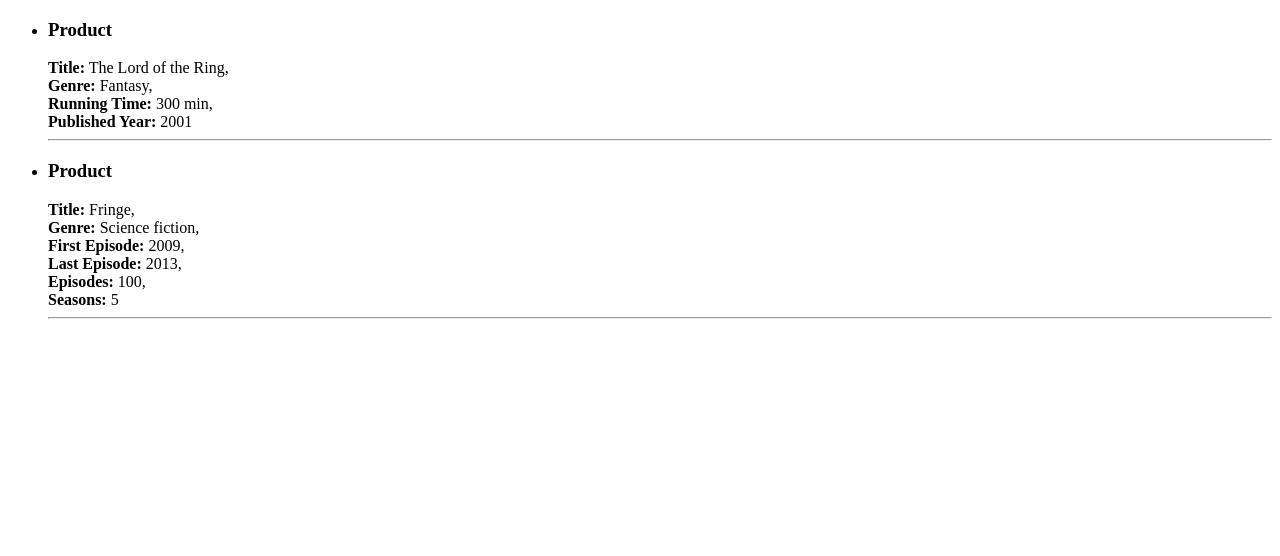
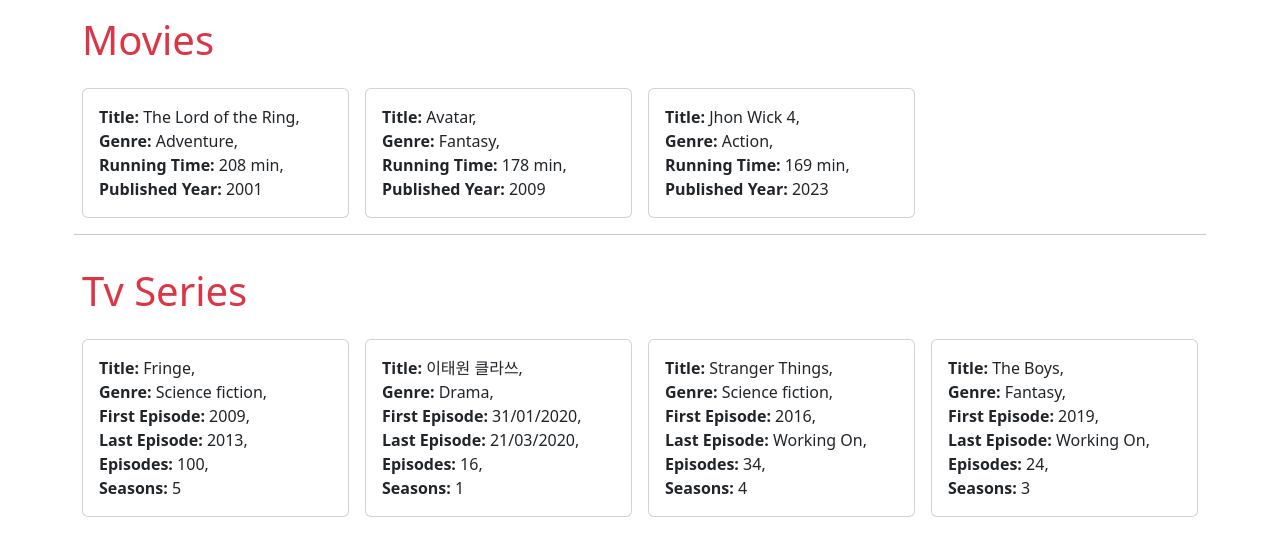
Before and after one commit to gabrielediemmanuele/php-oop-1, a PHP site: page / in a window 1280 px wide. Shown: the top 556 px of the page. Run offline with PHP 8.4, Linux system fonts and the light colour scheme.

Commit message:
feat: add Boots+2 diff. Arrays Movie/tvs +bonus

```diff
--- a/Media/Movie.php
+++ b/Media/Movie.php
@@ -11,6 +11,7 @@ class Movie extends Production
     //* con __construct costruisco le stringhe dei miei film (come prova).
     public function __construct(
         //* affermo che sono stringe
+
         string $title,
         Genre $genre,
         string $running_time,
@@ -28,11 +29,11 @@ class Movie extends Production
         $minuts = self::$time_unit;
         return
             "
+
         <strong>Title:</strong> $this->title, <br>
         <strong>Genre:</strong> {$this->genre->genre}, <br>
         <strong>Running Time:</strong> $this->running_time $minuts, <br>
-        <strong>Published Year:</strong> $this->published_year <br>
-        <hr>";
+        <strong>Published Year:</strong> $this->published_year";
     }
 }
 ?>
--- a/Media/Production.php
+++ b/Media/Production.php
@@ -3,14 +3,18 @@
 class Production
 {
     //* ASSEGNO alla classe, degli attributi
+    public $image;
     public $title;
 
     public $genre;
 
+
     public function __construct(
+
         string $title,
-        Genre $genre,
+        Genre $genre
     ) {
+
         $this->title = $title;
         $this->genre = $genre;
     }
@@ -24,7 +28,5 @@ class Production
     {
         return $this->title . " " . $this->genre->genre;
     }
-
-
 }
 ?>
--- a/Media/TvSerie.php
+++ b/Media/TvSerie.php
@@ -36,8 +36,7 @@ class TvSerie extends Production
         <strong>First Episode:</strong> $this->first_episode, <br>
         <strong>Last Episode:</strong> $this->last_episode, <br>
         <strong>Episodes:</strong> $this->episodes_number, <br>
-        <strong>Seasons:</strong> $this->seasons_number
-        <hr>";
+        <strong>Seasons:</strong> $this->seasons_number";
     }
 }
 ?>
--- a/index.php
+++ b/index.php
@@ -11,11 +11,22 @@ require_once __DIR__ . '/Media/TvSerie.php';
 $product_genre1 = new Genre("Fantasy");
 $product_genre2 = new Genre("Adventure");
 $product_genre3 = new Genre("Science fiction");
+$product_genre4 = new Genre("Drama");
+$product_genre5 = new Genre("Action");
 
 
-$Products = [
-    new Movie("The Lord of the Ring", $product_genre1, "300 ", "2001"),
+
+$Products_Movies = [
+    new Movie("The Lord of the Ring", $product_genre2, "208 ", "2001"),
+    new Movie("Avatar", $product_genre1, "178 ", "2009"),
+    new Movie("Jhon Wick 4", $product_genre5, "169 ", "2023"),
+];
+
+$Products_TvSeries = [
     new TvSerie("Fringe", $product_genre3, "2009", "2013", "100", "5"),
+    new TvSerie("이태원 클라쓰", $product_genre4, "31/01/2020", "21/03/2020", "16", "1"),
+    new TvSerie("Stranger Things", $product_genre3, "2016", "Working On", "34", "4"),
+    new TvSerie("The Boys", $product_genre1, "2019", "Working On", "24", "3"),
 ];
 
 ?>
@@ -26,24 +37,45 @@ $Products = [
 <html lang="en">
 
 <head>
-    <title>PHP Object-oriented programming 1</title>
+    <title>PHP Object-oriented programming 1 + Ereditarietà</title>
 
     <meta charset="UTF-8" />
     <meta name="viewport" content="width=device-width, initial-scale=1.0" />
     <meta name="author" content="Gabriele Di Emmanuele" />
-    <meta name="description" content="php-oop-1" />
+    <meta name="description" content="php-oop-1 + Ereditarietà" />
+
+    <!-- Bootstrap -->
+    <link href="https://cdn.jsdelivr.net/npm/bootstrap@5.3.2/dist/css/bootstrap.min.css" rel="stylesheet"
+        integrity="sha384-T3c6CoIi6uLrA9TneNEoa7RxnatzjcDSCmG1MXxSR1GAsXEV/Dwwykc2MPK8M2HN" crossorigin="anonymous">
+
 </head>
 
 <body>
-    <ul>
-        <!--* stampo dinamicamente la descrizione dei film tramite metodo-->
-        <?php foreach ($Products as $Product): ?>
-            <li>
-                <h3>Product</h3>
-                <?php echo $Product->getDescription() ?>
-            </li>
-        <?php endforeach; ?>
-    </ul>
+    <div class="container mt-3 mb-3">
+        <div class="row g-3">
+            <h1 class="text-danger">Movies</h1>
+            <?php foreach ($Products_Movies as $Movies): ?>
+                <div class="col-3">
+                    <div class="card">
+                        <div class="card-body">
+                            <?php echo $Movies->getDescription() ?>
+                        </div>
+                    </div>
+                </div>
+            <?php endforeach; ?>
+            <hr>
+            <h1 class="text-danger">Tv Series</h1>
+            <?php foreach ($Products_TvSeries as $Series): ?>
+                <div class="col-3">
+                    <div class="card">
+                        <div class="card-body">
+                            <?php echo $Series->getDescription() ?>
+                        </div>
+                    </div>
+                </div>
+            <?php endforeach; ?>
+        </div>
+    </div>
 </body>
 
 </html>
```
